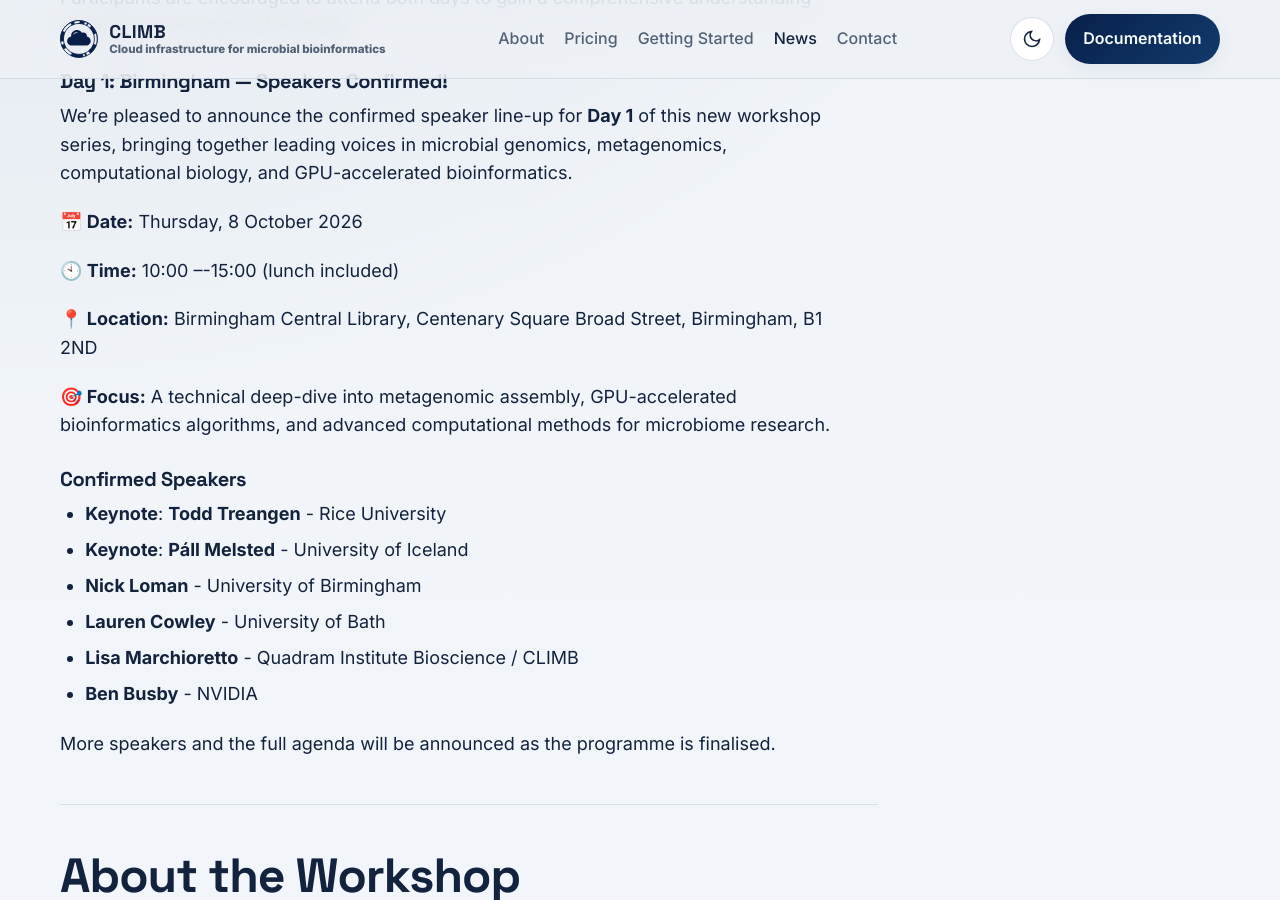
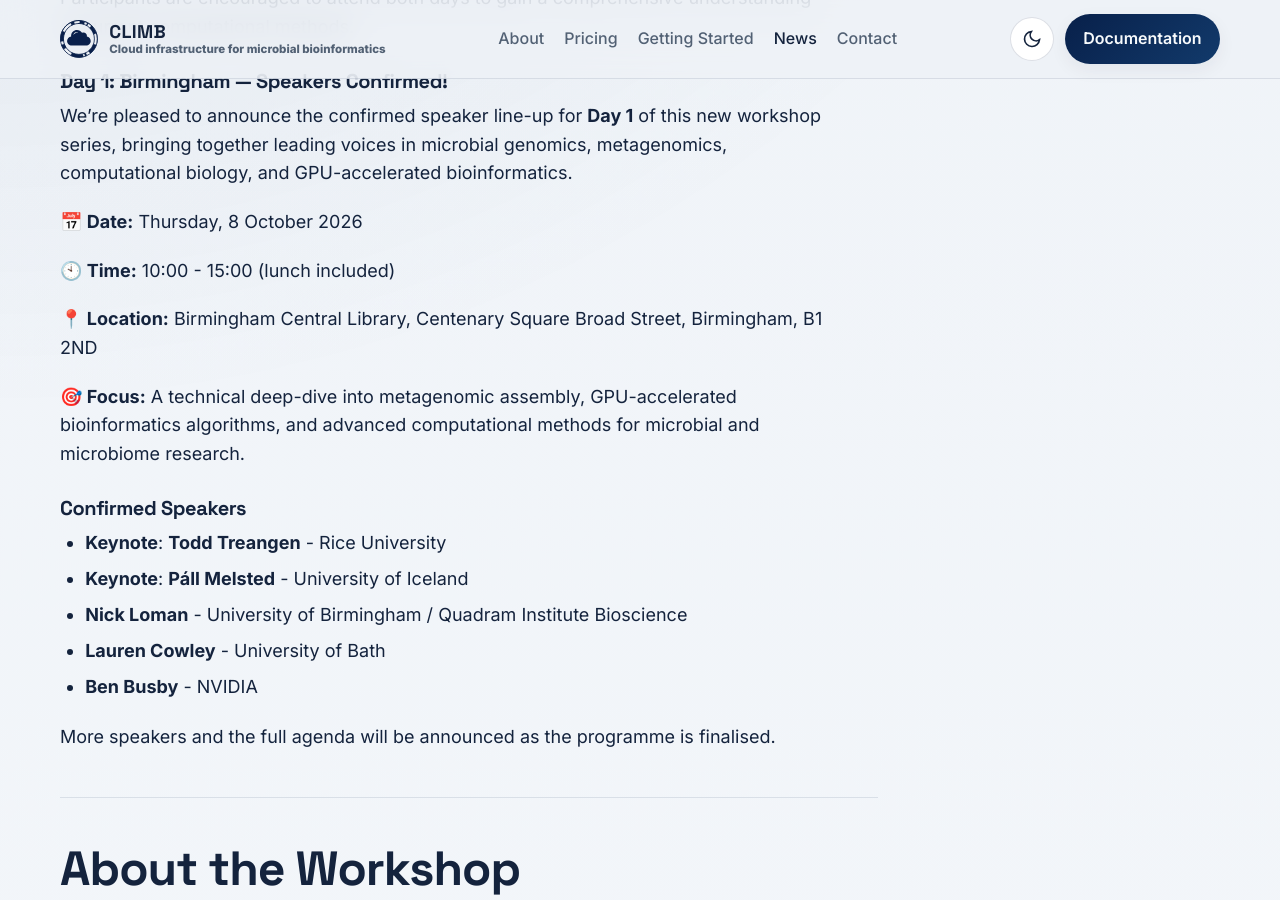
Before and after one commit to MRC-CLIMB/website, a Jekyll site: the page built from _posts/2026-09-14-gpu-accelerated-computing-microbiome-metagenomic-research-workshop.md, in a window 1280 px wide and 900 px high, scrolled down 884 px. Built offline with Jekyll 4.4.1, drawn with Linux system fonts in a browser that asks for light colours; some of the changed text lies outside the part shown.

Commit message:
Update 2026-09-14-gpu-accelerated-computing-microbiome-metagenomic-research-workshop.md

```diff
--- a/_posts/2026-09-14-gpu-accelerated-computing-microbiome-metagenomic-research-workshop.md
+++ b/_posts/2026-09-14-gpu-accelerated-computing-microbiome-metagenomic-research-workshop.md
@@ -20,19 +20,18 @@ We're pleased to announce the confirmed speaker line-up for **Day 1** of this ne
 
 **📅 Date:** Thursday, 8 October 2026
 
-**🕙 Time:** 10:00 –-15:00 (lunch included)
+**🕙 Time:** 10:00 - 15:00 (lunch included)
 
 **📍 Location:** Birmingham Central Library, Centenary Square Broad Street, Birmingham, B1 2ND
 
-**🎯 Focus:** A technical deep-dive into metagenomic assembly, GPU-accelerated bioinformatics algorithms, and advanced computational methods for microbiome research.
+**🎯 Focus:** A technical deep-dive into metagenomic assembly, GPU-accelerated bioinformatics algorithms, and advanced computational methods for microbial and microbiome research.
 
 ### Confirmed Speakers
 
 - **Keynote**: **Todd Treangen** - Rice University
 - **Keynote**: **Páll Melsted** - University of Iceland
-- **Nick Loman** - University of Birmingham
+- **Nick Loman** - University of Birmingham / Quadram Institute Bioscience
 - **Lauren Cowley** - University of Bath
-- **Lisa Marchioretto** - Quadram Institute Bioscience / CLIMB
 - **Ben Busby** - NVIDIA
 
 More speakers and the full agenda will be announced as the programme is finalised.
```
Also changed, not shown: other parts of _posts/2026-09-14-gpu-accelerated-computing-microbiome-metagenomic-research-workshop.md (+1 -1 lines).
